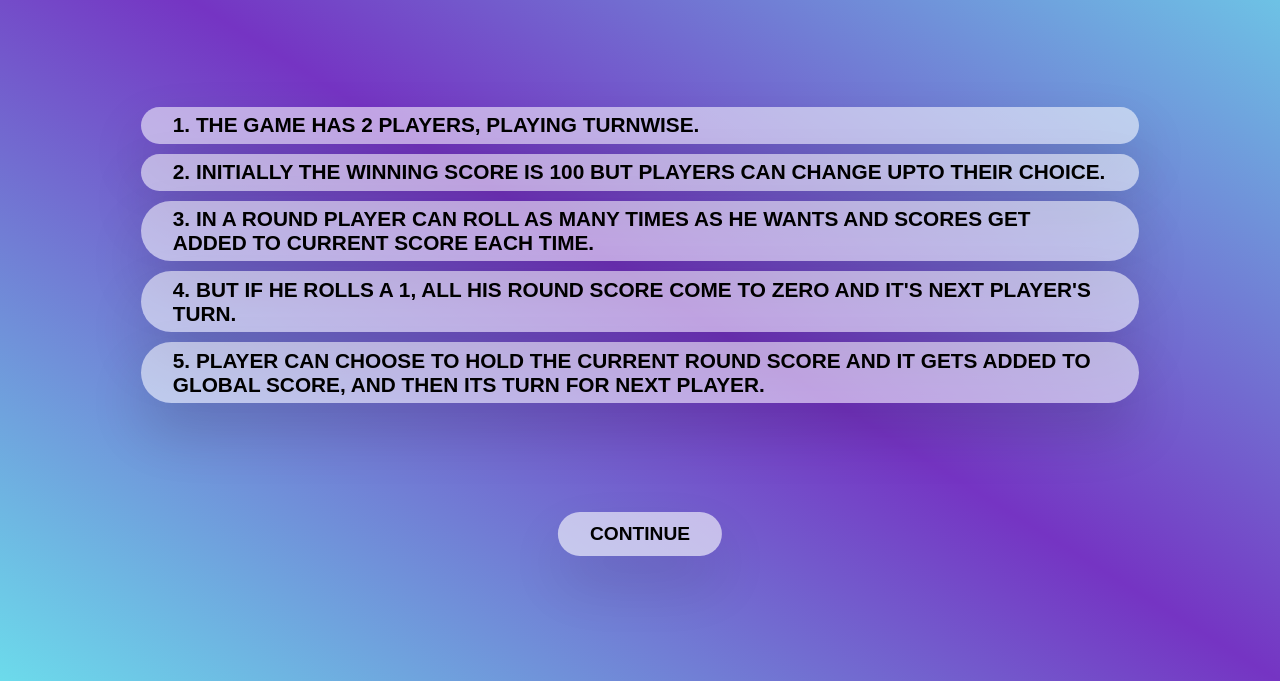
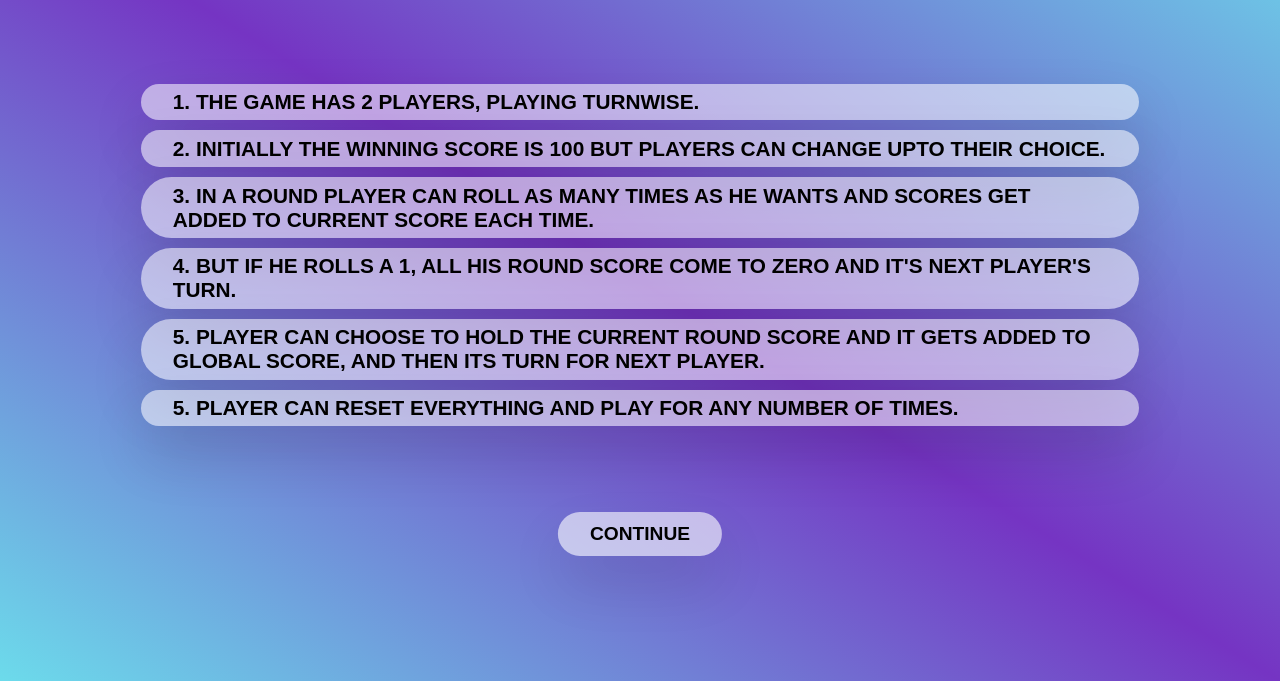
Before and after one commit to harsh-419/dice, a plain HTML site: page index.html in a window 1280 px wide. Shown: the part 119-800 px from the top of the page. Drawn offline with Linux system fonts and the light colour scheme.

Commit message:
Update index.html

```diff
--- a/index.html
+++ b/index.html
@@ -22,6 +22,8 @@
 	 <p class="rule">3. In a round player can roll as many times as he wants and scores get added to current score each time.</p>
 	 <p class="rule">4. But if he rolls a 1, all his round score come to zero and it's next player's turn.</p>
 	 <p class="rule">5. Player can choose to hold the current round score and it gets added to Global score, and then its turn for next player.</p>
+			 <p class="rule">5. Player can reset everything and play for any number of times.</p>
+
 </div>
 	<a href="game.html" > <button class="btn">Continue </button></a>
 	</main>
```
